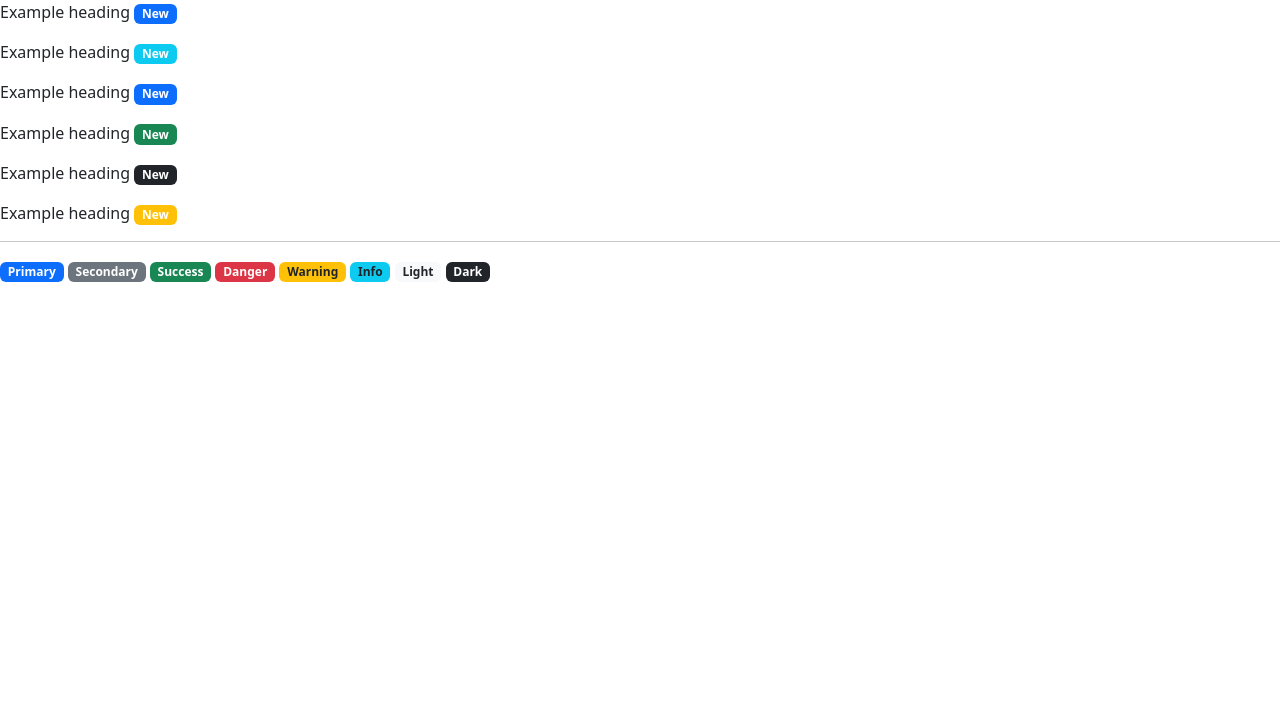
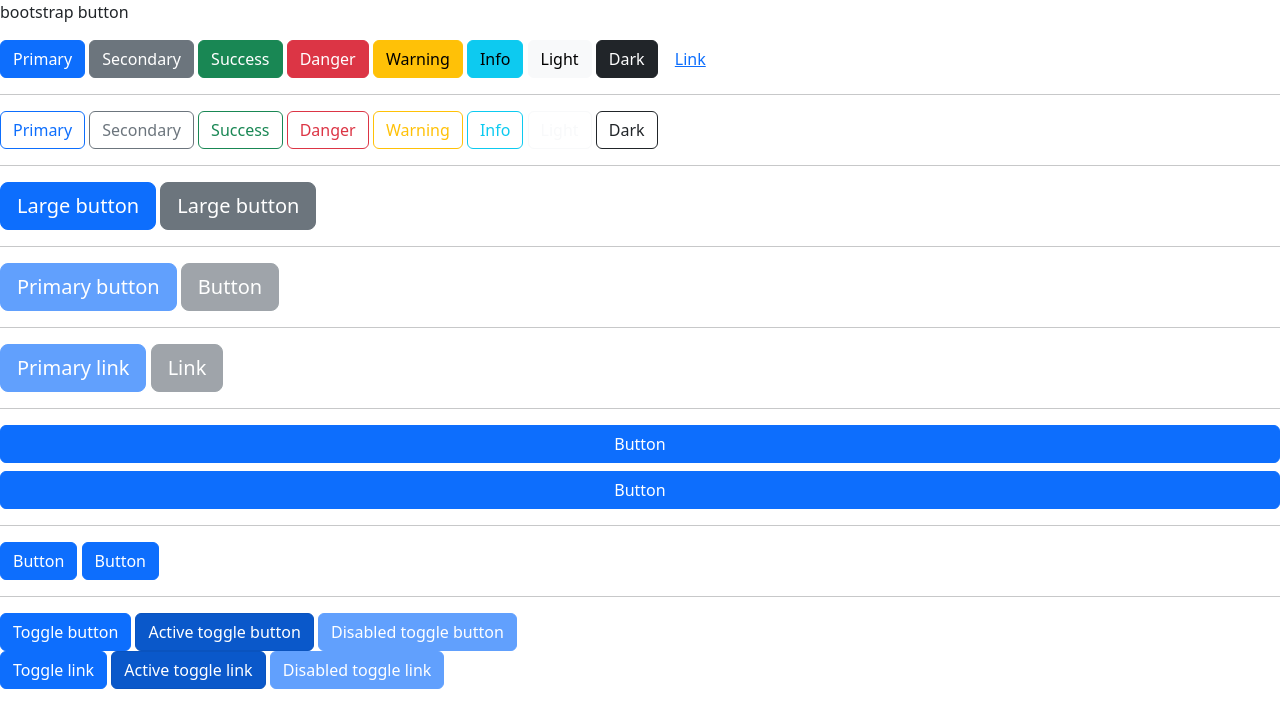
Before and after one commit to abyssiniatech/Bootstrap5_course, a website: page index.html in a window 1280 px wide. Drawn offline with nearby package versions, Linux system fonts and the light colour scheme; files that its build step writes are made by us from their sources.

Commit message:
bootsrap button

```diff
--- a/index.html
+++ b/index.html
@@ -10,23 +10,52 @@
 
 </head>
 <body>
-<!-- badges in bootsrap -->
-<p>Example heading <span class="badge bg-primary">New</span></p>
-<p>Example heading <span class="badge bg-info">New</span></p>
-<p>Example heading <span class="badge bg-primary">New</span></p>
-<p>Example heading <span class="badge bg-success">New</span></p>
-<p>Example heading <span class="badge bg-dark">New</span></p>
-<p>Example heading <span class="badge bg-warning">New</span></p>
-
+      <!-- bootstarp button -->
+       <p>bootstrap button</p>
+       <button type="button" class="btn btn-primary">Primary</button>
+<button type="button" class="btn btn-secondary">Secondary</button>
+<button type="button" class="btn btn-success">Success</button>
+<button type="button" class="btn btn-danger">Danger</button>
+<button type="button" class="btn btn-warning">Warning</button>
+<button type="button" class="btn btn-info">Info</button>
+<button type="button" class="btn btn-light">Light</button>
+<button type="button" class="btn btn-dark">Dark</button>
+<button type="button" class="btn btn-link">Link</button>
 <hr>
-<span class="badge bg-primary">Primary</span>
-<span class="badge bg-secondary">Secondary</span>
-<span class="badge bg-success">Success</span>
-<span class="badge bg-danger">Danger</span>
-<span class="badge bg-warning text-dark">Warning</span>
-<span class="badge bg-info text-dark">Info</span>
-<span class="badge bg-light text-dark">Light</span>
-<span class="badge bg-dark">Dark</span>
-
+<button type="button" class="btn btn-outline-primary">Primary</button>
+<button type="button" class="btn btn-outline-secondary">Secondary</button>
+<button type="button" class="btn btn-outline-success">Success</button>
+<button type="button" class="btn btn-outline-danger">Danger</button>
+<button type="button" class="btn btn-outline-warning">Warning</button>
+<button type="button" class="btn btn-outline-info">Info</button>
+<button type="button" class="btn btn-outline-light">Light</button>
+<button type="button" class="btn btn-outline-dark">Dark</button>
+<hr>
+<button type="button" class="btn btn-primary btn-lg">Large button</button>
+<button type="button" class="btn btn-secondary btn-lg">Large button</button>
+<hr>
+<button type="button" class="btn btn-lg btn-primary" disabled>Primary button</button>
+<button type="button" class="btn btn-secondary btn-lg" disabled>Button</button>
+<hr>
+<a href="#" class="btn btn-primary btn-lg disabled" tabindex="-1" role="button" aria-disabled="true">Primary link</a>
+<a href="#" class="btn btn-secondary btn-lg disabled" tabindex="-1" role="button" aria-disabled="true">Link</a>
+<hr>
+<div class="d-grid gap-2">
+  <button class="btn btn-primary" type="button">Button</button>
+  <button class="btn btn-primary" type="button">Button</button>
+</div>
+<hr>
+<div class="d-grid gap-2 d-md-block">
+  <button class="btn btn-primary" type="button">Button</button>
+  <button class="btn btn-primary" type="button">Button</button>
+</div>
+<hr>
+<button type="button" class="btn btn-primary" data-bs-toggle="button" autocomplete="off">Toggle button</button>
+<button type="button" class="btn btn-primary active" data-bs-toggle="button" autocomplete="off" aria-pressed="true">Active toggle button</button>
+<button type="button" class="btn btn-primary" disabled data-bs-toggle="button" autocomplete="off">Disabled toggle button</button>
+<br>
+<a href="#" class="btn btn-primary" role="button" data-bs-toggle="button">Toggle link</a>
+<a href="#" class="btn btn-primary active" role="button" data-bs-toggle="button" aria-pressed="true">Active toggle link</a>
+<a href="#" class="btn btn-primary disabled" tabindex="-1" aria-disabled="true" role="button" data-bs-toggle="button">Disabled toggle link</a>
 </body>
 </html>
```
